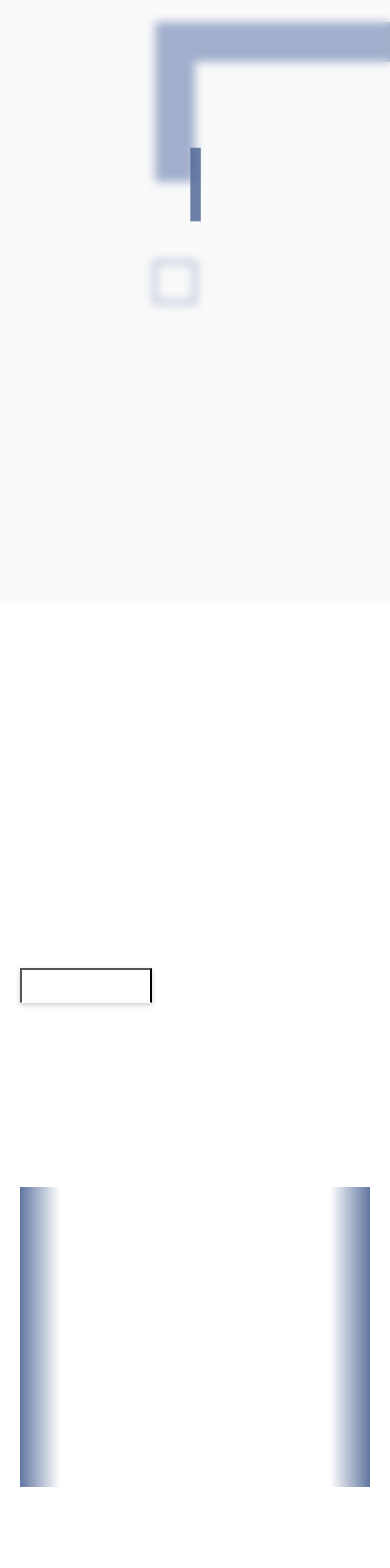
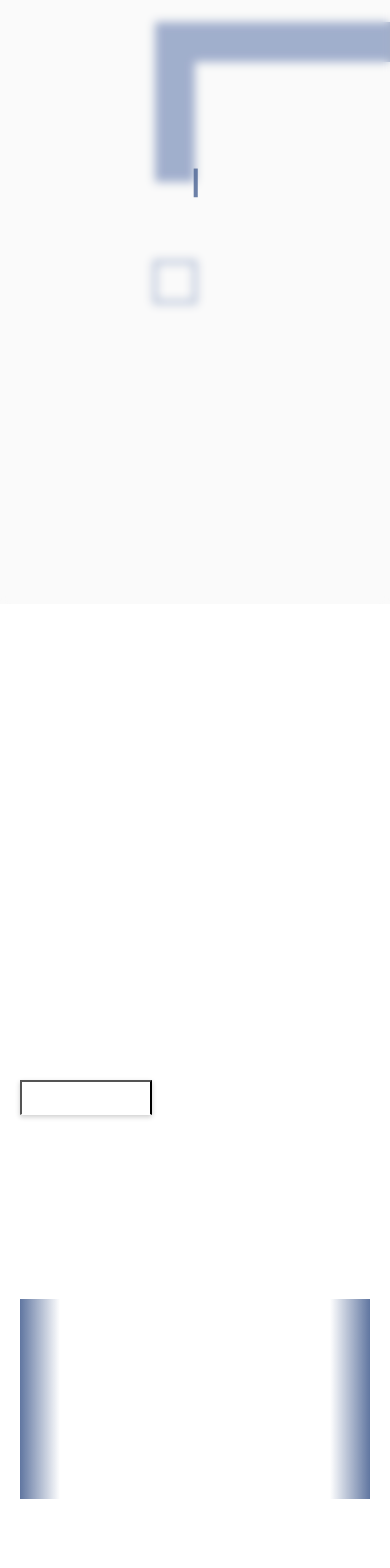
Before and after one commit to Josh-Abbott/Josh-Abbott.github.io, a React (Create React App) app: page / in a window 390 px wide. Shown: the part 240-1808 px from the top of the page. Built offline with nearby package versions, Linux system fonts and the light colour scheme.

Commit message:
Modified about me and fixed intro loading issue

```diff
--- a/src/components/About.js
+++ b/src/components/About.js
@@ -25,9 +25,10 @@ function About() {
   return (
     <div className="section">
       <h2>About Me</h2>
-      <p>I'm a software engineer based in Seattle, WA. I've created this website to act as a resume as well as a place to show off projects in more detail.</p>
-      <p>Prior to completing my degree, my passion was designing and creating video games on the Roblox platform.</p>
-      <p>I've also taken a substantial interest in web development, using this website and my education as an opportunity to explore and learn more about it.</p>
+      <p>I'm a software engineer passionate about learning and pursuing creative endeavors.</p>
+      <p>For over a decade now, I've dedicated much of my time to developing virtual experiences hosted on the platform Roblox that millions have played. This hobby of mine quickly evolved into a deep investment that would result in the pursuit of a formal education in programming. </p>
+      <p>Since then, I've also taken a substantial interest in web development, using my education and projects such as this website in order to expand my knowledge of it. I'm constantly learning, taking any opportunity I can to expand my skillset and bring new visions to life.</p>
+      <p>When I’m not at my computer I like to spend my time reading and writing or hanging out with my cat.</p>
       <br></br>
       <button
           className={"button"}
--- a/src/components/Intro.js
+++ b/src/components/Intro.js
@@ -296,19 +296,6 @@ function Intro({ setShowNavbar }) {
       updateZoom(scrollFraction);
     };
 
-    if (scrollLocked && window.scrollY > 100) {
-      // detect if user loaded page midway
-      if (textEl) {
-        textEl.style.transform = "scale(1000)";
-      }
-
-      setZoomStarted(true);
-      setScrollLocked(false);
-      setShowNavbar(true);
-      document.body.style.overflow = "";
-      return;
-    }
-
     if (scrollLocked) {
       document.body.style.overflow = "hidden";
       window.addEventListener("wheel", handleFakeScroll, { passive: false });
@@ -355,6 +342,26 @@ function Intro({ setShowNavbar }) {
     return () => window.removeEventListener("scroll", handleScrollBack);
   }, [zoomStarted, setShowNavbar]);
 
+  useEffect(() => { // resolve mid page loading intro issue
+    const timeout = setTimeout(() => {
+      if (scrollLocked && window.scrollY > 100) {
+        const textEl = textRef.current;
+
+        if (textEl) {
+          textEl.style.transform = "scale(1000)";
+        }
+
+        setShowNavbar(true);
+        setScrollLocked(false);
+        setZoomStarted(true);
+        document.body.style.overflow = "";
+      }
+    }, 100);
+
+    return () => clearTimeout(timeout);
+  }, []);
+
+
   // typing animation (and overlays + background)
   return (
     <div className="intro-container" ref={introRef}>
--- a/src/components/Projects.js
+++ b/src/components/Projects.js
@@ -40,7 +40,7 @@ function Projects({ title, category }) {
     <div className="section">
       <h2>{title}</h2>
       <div className="scrolling-wrapper">
-        {[...Array(5)].map((_, rowIndex) => (
+        {[...Array(3)].map((_, rowIndex) => (
           <div
             key={rowIndex}
             className="scrolling-container"
--- a/src/data/ProjectsData.js
+++ b/src/data/ProjectsData.js
@@ -64,15 +64,6 @@ const projectsData = [
         { type: "image", value: "../images/testing2.jpg", alt: "Project 1 screenshot" },
       ],
     },
-    {
-      id: 8,
-      title: "Another Placeholder Here?",
-      category: "game",
-      content: [
-        { type: "text", value: "This project is a work in progress." },
-        { type: "image", value: "../images/testing2.jpg", alt: "Project 1 screenshot" },
-      ],
-    },
   ];
 
   export default projectsData;
--- a/src/styles/Intro.css
+++ b/src/styles/Intro.css
@@ -49,18 +49,15 @@
 
 .intro-text, .intro-text * {
   font-family: 'Orbitron', sans-serif !important;
-  font-size: 5rem;
   font-weight: bold;
   position: relative;
   z-index: 2;
   transform-origin: 53.15% center;
+  white-space: nowrap;
+  display: inline-block;
+  font-size: clamp(1.5rem, 8vw, 5rem);
 }
 
-@media (max-width: 668px) {
-  .intro-text, .intro-text * {
-    transform-origin: 54.75% 20%;
-  }
-}
 
 @keyframes fadeOutIn {
   0% {
--- a/src/styles/Projects.css
+++ b/src/styles/Projects.css
@@ -84,7 +84,7 @@
 .project-title {
     display: inline-block;
     margin: 0 50px;
-    font-size: 2rem;
+    font-size: 2.5rem;
     font-weight: 400;
     color: white;
     cursor: pointer;
```
